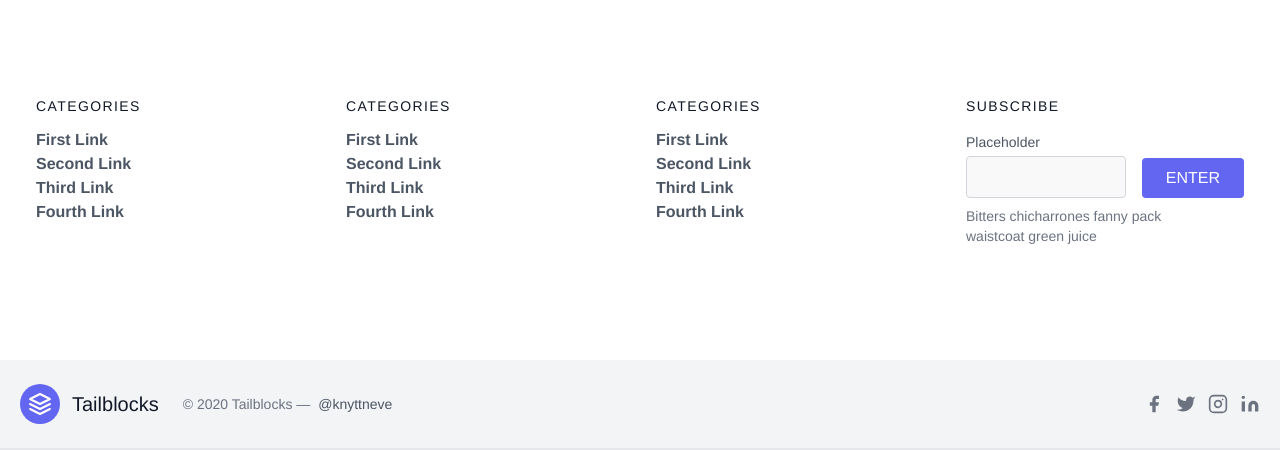
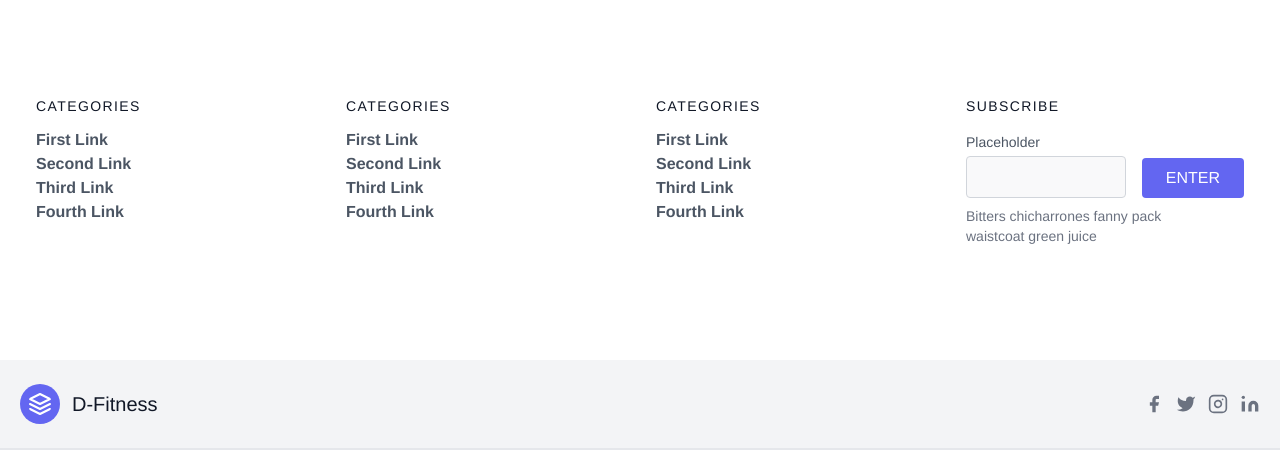
Before and after one commit to Deep26lak/Deep-s-fitness-club, a plain HTML site: page index.html in a window 1280 px wide. Shown: the part 5118-5568 px from the top of the page. Drawn offline with nearby package versions, Linux system fonts and the light colour scheme.

Commit message:
Update index.html

```diff
--- a/index.html
+++ b/index.html
@@ -794,13 +794,9 @@
             viewBox="0 0 24 24">
             <path d="M12 2L2 7l10 5 10-5-10-5zM2 17l10 5 10-5M2 12l10 5 10-5"></path>
           </svg>
-          <span class="ml-3 text-xl">Tailblocks</span>
+          <span class="ml-3 text-xl">D-Fitness</span>
         </a>
-        <p class="text-sm text-gray-500 sm:ml-6 sm:mt-0 mt-4">
-          © 2020 Tailblocks —
-          <a href="https://twitter.com/knyttneve" rel="noopener noreferrer" class="text-gray-600 ml-1"
-            target="_blank">@knyttneve</a>
-        </p>
+
         <span class="inline-flex sm:ml-auto sm:mt-0 mt-4 justify-center sm:justify-start">
           <a class="text-gray-500">
             <svg fill="currentColor" stroke-linecap="round" stroke-linejoin="round" stroke-width="2" class="w-5 h-5"
```
